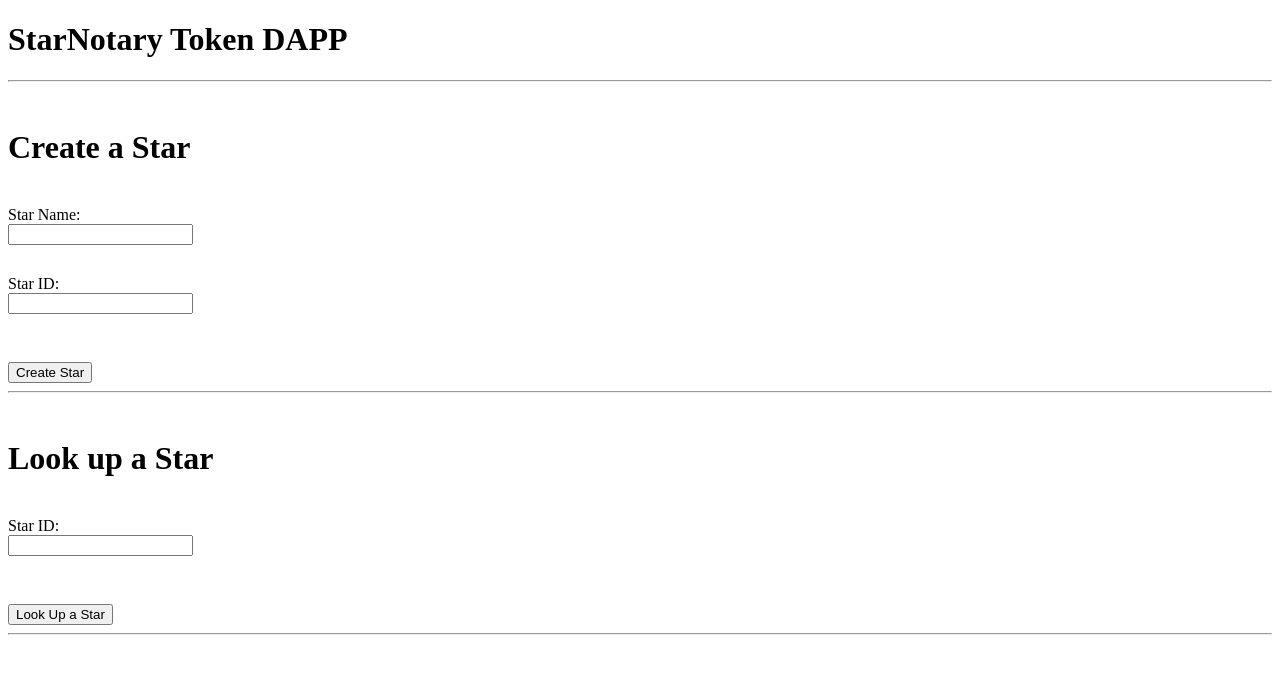
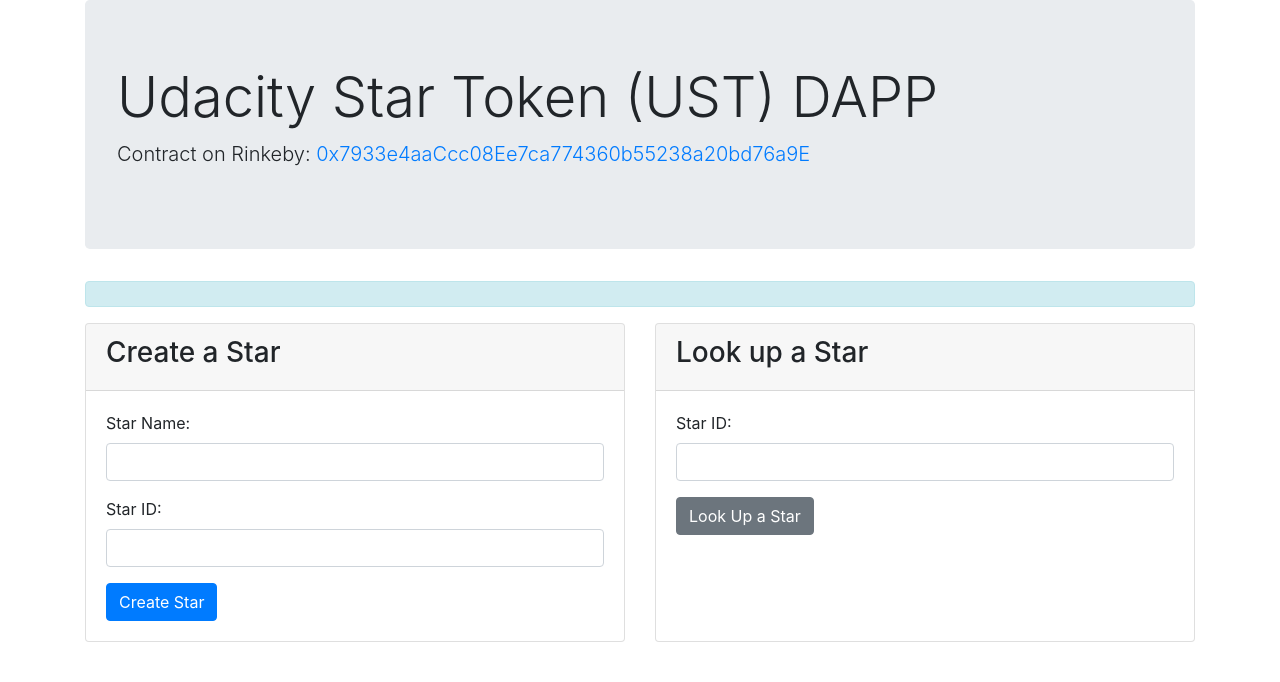
Before and after one commit to iluu/star-notary-dapp, a website built with webpack: page app/src/index.html in a window 1280 px wide. Built offline with nearby package versions, Linux system fonts and the light colour scheme; what web3 would draw is missing.

Commit message:
Added support for lookUp function in the web app.

```diff
--- a/app/src/index.html
+++ b/app/src/index.html
@@ -1,35 +1,50 @@
 <!DOCTYPE html>
 <html>
-  <head>
-    <title>StarNotary DAPP</title>
-    <link href='https://fonts.googleapis.com/css?family=Open+Sans:400,700' rel='stylesheet' type='text/css'>
-  </head>
-  <style>
-    input {
-      display: block;
-      margin-bottom: 12px;
-    }
-  </style>
-  <body>
-    <h1>StarNotary Token DAPP</h1>
 
-    <hr>
+<head>
+  <title>StarNotary DAPP</title>
+  <link href='https://stackpath.bootstrapcdn.com/bootstrap/4.3.1/css/bootstrap.min.css' rel='stylesheet'
+    type='text/css' />
+</head>
 
-    <br>
-      <h1>Create a Star</h1>
-      <br><label for="starName">Star Name:</label><input type="text" id="starName"></input>
-      <br><label for="starId">Star ID:</label><input type="text" id="starId"></input>
-      <br><br><button id="createStar" onclick="App.createStar()">Create Star</button>
-      <br>
-      <hr>
-      <br>
-      <h1>Look up a Star</h1>
-      <br><label for="name">Star ID:</label><input type="text" id="lookid"></input>
-      <br><br><button onclick="App.lookUp()">Look Up a Star</button>
-      <hr>
-      <br>
-      <span id="status"></span>
-      <br>
-    <script src="index.js"></script>
-  </body>
+<body>
+  <div class="container">
+    <div class="jumbotron">
+      <h1 class="display-4">Udacity Star Token (UST) DAPP</h1>
+      <p class="lead">Contract on Rinkeby: <a href="https://rinkeby.etherscan.io/address/0x7933e4aaccc08ee7ca774360b55238a20bd76a9e">0x7933e4aaCcc08Ee7ca774360b55238a20bd76a9E</a></p>
+    </div>
+    <div class="alert alert-info" role="alert" id="status"></div>
+    <div class="card-deck mb-2">
+      <div class="card mb-4">
+        <div class="card-header">
+          <h3>Create a Star</h3>
+        </div>
+        <div class="card-body">
+            <div class="form-group">
+              <label for="starName">Star Name:</label>
+              <input type="text" id="starName" class="form-control" />
+            </div>
+            <div class="form-group">
+              <label for="starId">Star ID:</label>
+              <input type="text" id="starId" class="form-control" />
+            </div>
+            <button class="btn btn-primary" id="createStar" onclick="App.createStar()">Create Star</button>
+        </div>
+      </div>
+      <div class="card mb-4">
+        <div class="card-header">
+          <h3>Look up a Star</h3>
+        </div>
+        <div class="card-body">
+            <div class="form-group">
+              <label for="lookUpId">Star ID:</label>
+              <input type="text" id="lookUpId" class="form-control" />
+            </div>
+            <button class="btn btn-secondary" onclick="App.lookUp()">Look Up a Star</button>
+        </div>
+      </div>
+    </div>
+  </div>
+  <script src="index.js"></script>
+</body>
 </html>
--- a/app/src/index.js
+++ b/app/src/index.js
@@ -6,7 +6,7 @@
   account: null,
   meta: null,
 
-  start: async function() {
+  start: async function () {
     const { web3 } = this;
 
     try {
@@ -21,42 +21,53 @@
       // get accounts
       const accounts = await web3.eth.getAccounts();
       this.account = accounts[0];
+      App.setStatus("Currently connected account: [" + this.account + "]");
     } catch (error) {
       console.error("Could not connect to contract or chain.");
     }
   },
 
-  setStatus: function(message) {
+  setStatus: function (message) {
     const status = document.getElementById("status");
     status.innerHTML = message;
   },
 
-  createStar: async function() {
+  createStar: async function () {
     const { createStar } = this.meta.methods;
     const name = document.getElementById("starName").value;
     const id = document.getElementById("starId").value;
-    await createStar(name, id).send({from: this.account});
+    App.setStatus("Transaction pending...");
+
+    await createStar(name, id).send({ from: this.account });
     App.setStatus("New Star Owner is " + this.account + ".");
   },
 
   // Implement Task 4 Modify the front end of the DAPP
-  lookUp: async function (){
-
+  lookUp: async function () {
+    const { tokenIdToStarInfo } = this.meta.methods;
+    const id = document.getElementById("lookUpId").value;
+    App.setStatus("Looking for star with id: " + id + " ...");
+    const starName = await tokenIdToStarInfo(id).call();
+    if (starName.length > 0) {
+      App.setStatus("Star with id " + id +  " found: " + JSON.stringify(starName));
+    } else {
+      App.setStatus("Star with id " + id + " does not exist");
+    }
   }
 
 };
 
 window.App = App;
 
-window.addEventListener("load", async function() {
+window.addEventListener("load", async function () {
   if (window.ethereum) {
     // use MetaMask's provider
     App.web3 = new Web3(window.ethereum);
     await window.ethereum.enable(); // get permission to access accounts
   } else {
-    console.warn("No web3 detected. Falling back to http://127.0.0.1:9545. You should remove this fallback when you deploy live",);
+    console.warn("No web3 detected. Falling back to http://127.0.0.1:9545. You should remove this fallback when you deploy live");
     // fallback - use your fallback strategy (local node / hosted node + in-dapp id mgmt / fail)
-    App.web3 = new Web3(new Web3.providers.HttpProvider("http://127.0.0.1:9545"),);
+    App.web3 = new Web3(new Web3.providers.HttpProvider("http://127.0.0.1:9545"));
   }
 
   App.start();
```
